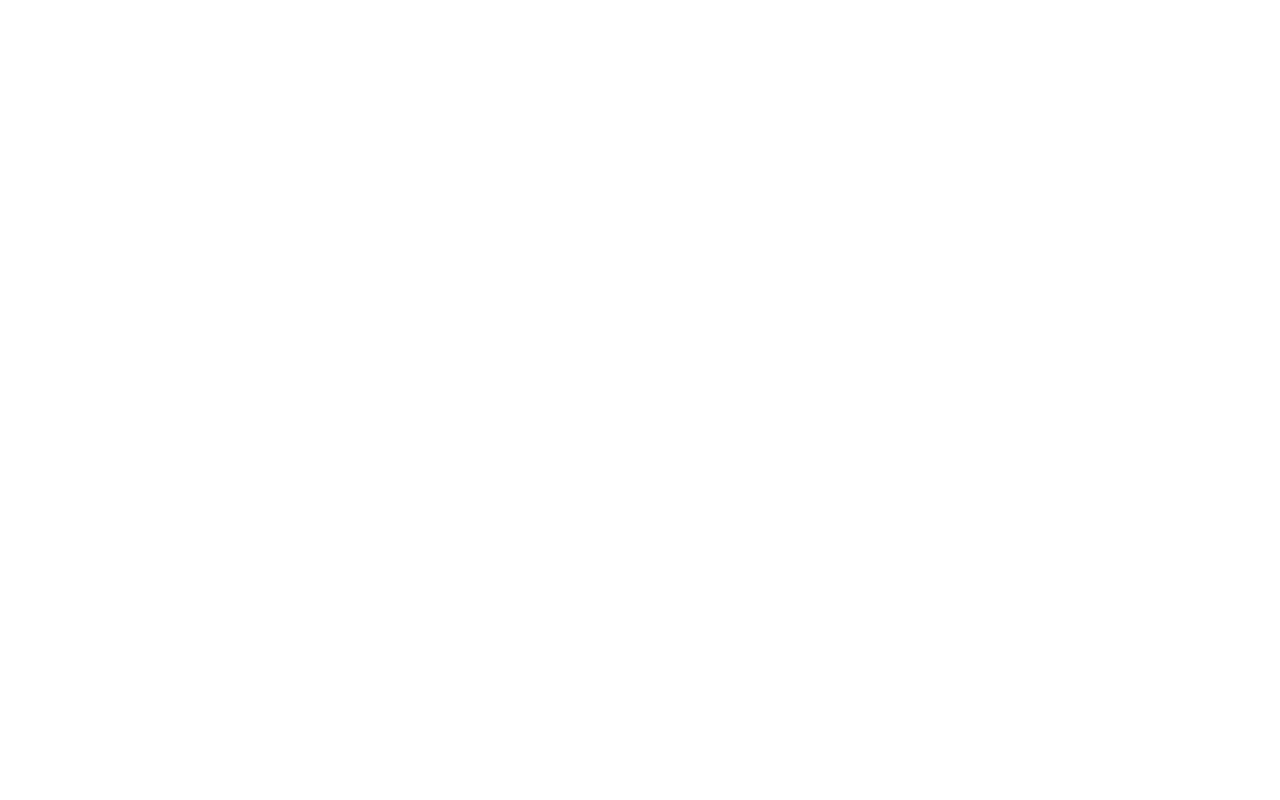
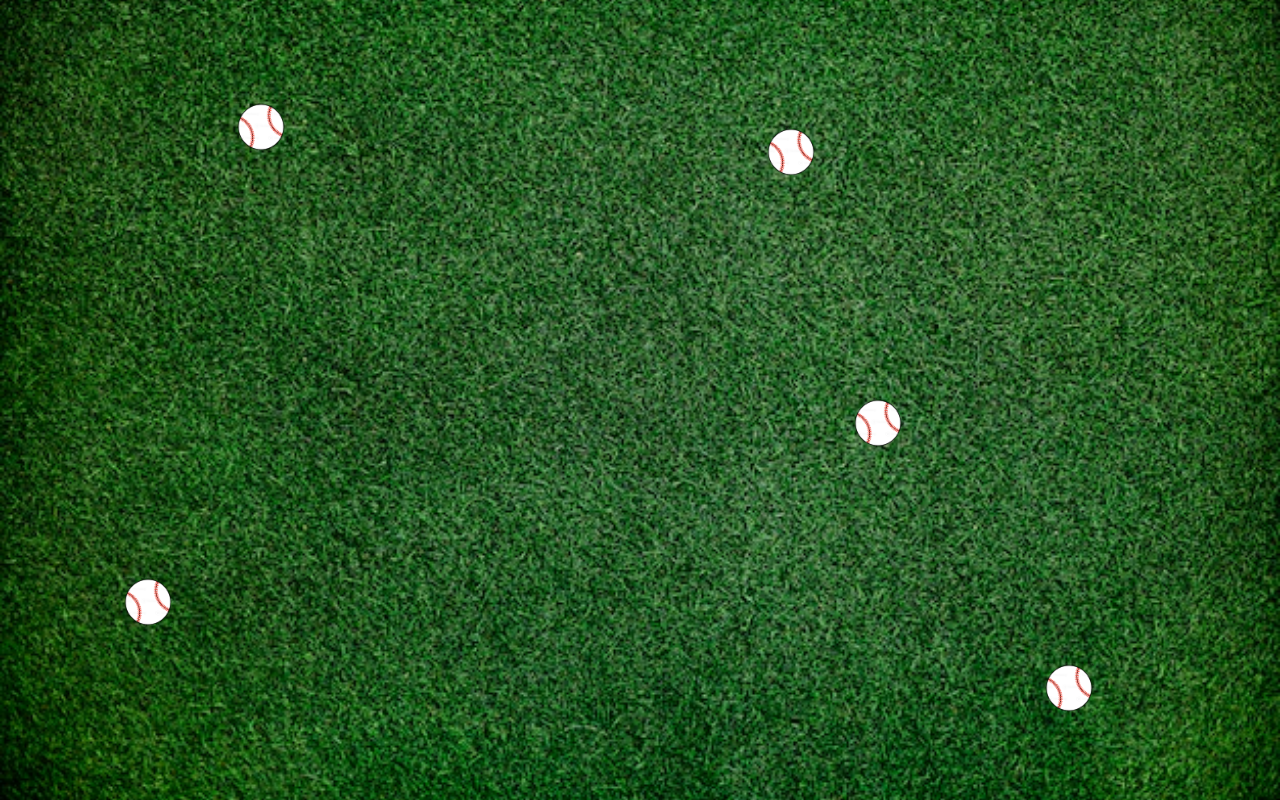
Before and after one commit to ErickDarkStar/Game, a plain HTML site: page index.html in a window 1280 px wide. Drawn offline with Linux system fonts and the light colour scheme.

Commit message:
Update index.html

```diff
--- a/index.html
+++ b/index.html
@@ -10,7 +10,7 @@
             height: 100%;
             overflow: hidden;
             text-align: center;
-            background: url('img/fundo.avif') no-repeat center center fixed;
+            background: url('fundo.avif') no-repeat center center fixed;
             background-size: cover;
         }
         #gameContainer {
@@ -25,7 +25,7 @@
             width: 50px;
             height: 50px;
             position: absolute;
-            background-image: url('img/bola.webp');
+            background-image: url('bola.webp');
             background-size: cover;
             cursor: pointer;
             transition: transform 0.2s;
```
